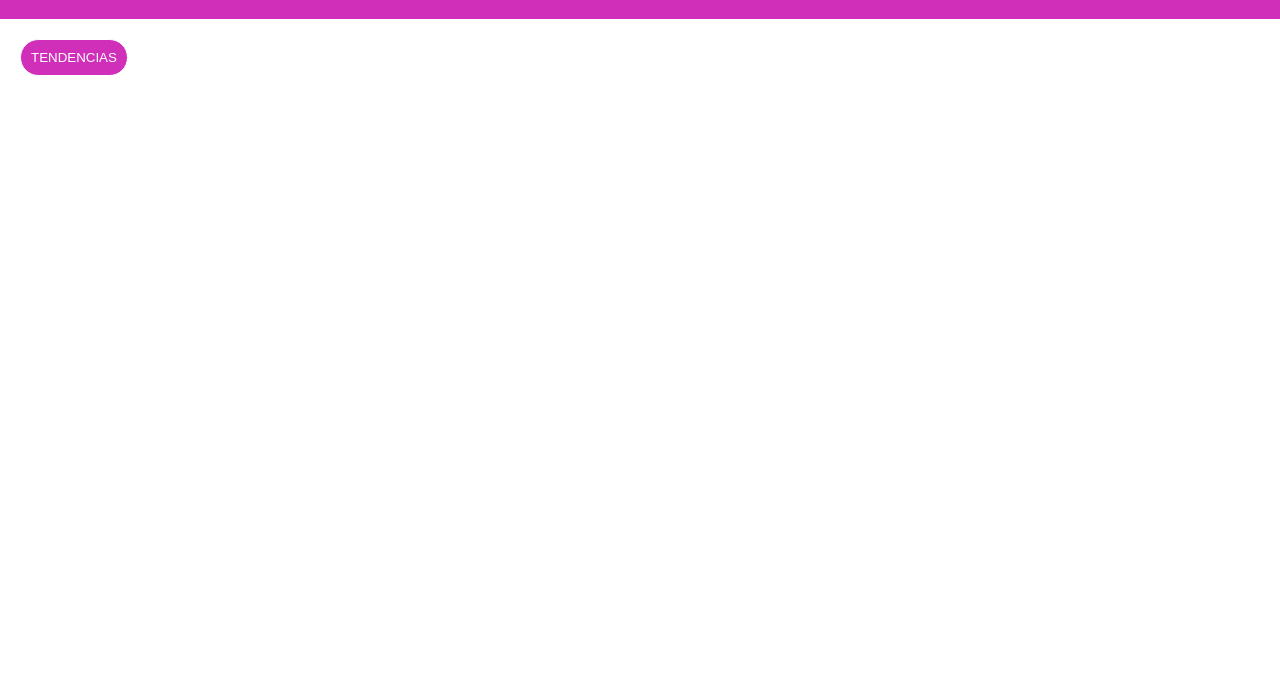
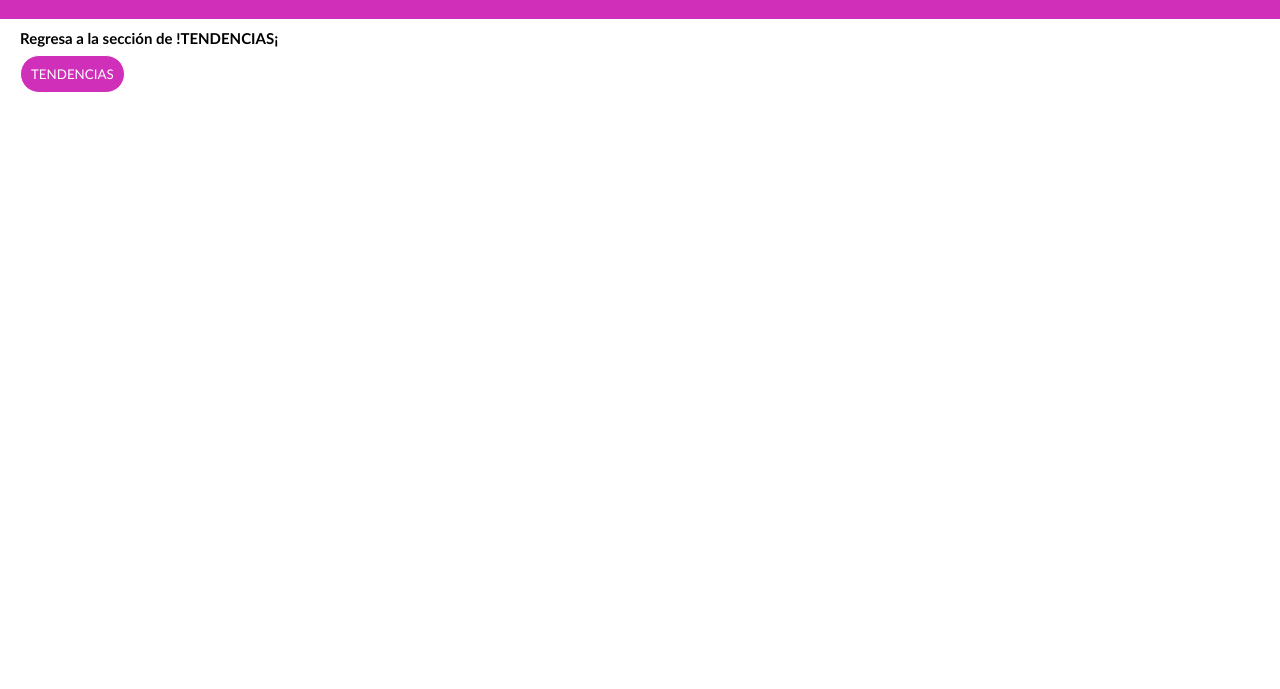
Before and after one commit to Valen094/API-Giphy, a plain HTML site: page index.html in a window 1280 px wide. Shown: the part 111-800 px from the top of the page. Drawn offline with Linux system fonts and the light colour scheme; no server answers.

Commit message:
ActualizaciónBody

```diff
--- a/Giphy.js
+++ b/Giphy.js
@@ -15,7 +15,6 @@ btn.onclick = () => {
     q = document.getElementById('busqueda').value;
     urlComp = url + search + q + key + limit;
     getDataSearch();
-
 }
 
 const btnTrending = document.getElementById('btn_Trending');
--- a/index.css
+++ b/index.css
@@ -1,7 +1,7 @@
 * {
     padding: 0;
     margin: 0;
-    font-family: sans-serif;
+    font-family:'Gill Sans', 'Gill Sans MT', Calibri, 'Trebuchet MS', sans-serif;
 }
 
 header {
@@ -24,6 +24,12 @@ header {
     & h2 {
         font-size: 20px;
     }
+}
+
+#aqui{
+    font-size: 15px;
+    margin-top: 10px;
+    margin-left: 20px;
 }
 
 #busquedaGifs {
@@ -83,7 +89,7 @@ header {
 #btn_Trending {
     border-radius: 20px;
     padding: 10px;
-    margin: 20px 0 20px 20px;
+    margin: 8px 0 20px 20px;
     color: white;
     background-color: rgb(208, 47, 186);
     border: 1px solid rgb(255, 255, 255);
--- a/index.html
+++ b/index.html
@@ -5,7 +5,7 @@
     <meta charset="UTF-8">
     <meta name="viewport" content="width=device-width, initial-scale=1.0">
     <link rel="stylesheet" href="index.css">
-    <title>Document</title>
+    <title>GIPHY - Valen</title>
 </head>
 
 <body>
@@ -21,16 +21,10 @@
             <button type="button" id="btn" class="btn"> 🔍︎ </button>
         </div>
 
-        <!-- <div id="Links-header">
-
-            <a href="">Iniciar Sesión</a>
-            <a href="">Registrarse</a>
-
-        </div> -->
-
     </header>
 
     <div class="button_trending">
+        <h2 id="aqui">Regresa a la sección de !TENDENCIAS¡ </h2>
         <button id="btn_Trending"> TENDENCIAS </button>
     </div>
 
```
